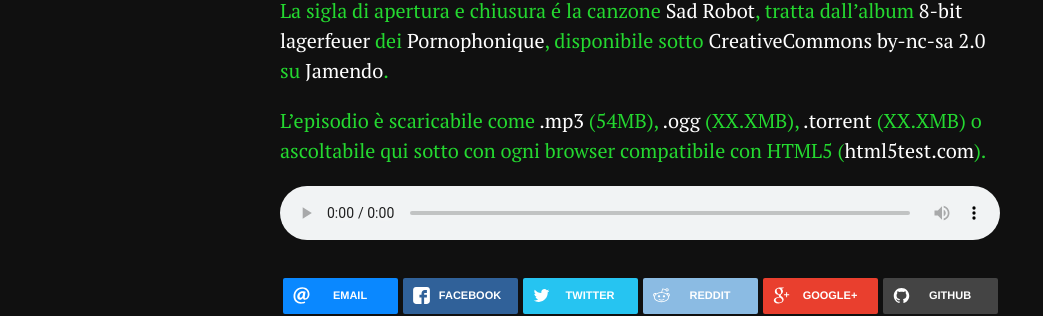
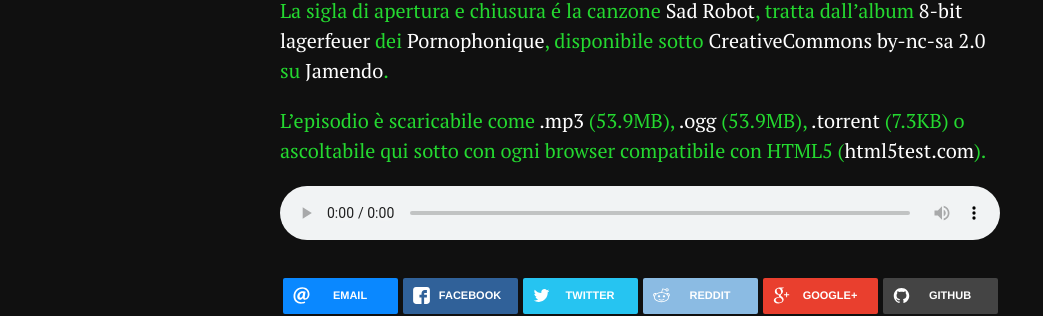
Before and after one commit to geekcookies/geekcookies.github.io, a Jekyll site: the page built from _posts/2016-11-07-episodio-25.md, in a window 1280 px wide and 900 px high, scrolled down 1839 px. Shown: the part 194-510 px from the top of the window, without its empty margins (0-1043 px from the left). Built offline with Jekyll 4.4.1, drawn with Linux system fonts in a browser that asks for light colours; nearby versions of some CDN libraries; comment, search, counter and statistics services are not loaded.

Commit message:
Update 2016-11-07-episodio-25.md

```diff
--- a/_posts/2016-11-07-episodio-25.md
+++ b/_posts/2016-11-07-episodio-25.md
@@ -7,9 +7,9 @@
 short      : "I regali di natale 2016"
 podcast    :
   episode       : geekcookies_ep_25
-  filemp3_size : "54MB"
-  fileogg_size : "XX.XMB"
-  filetorr_size : "XX.XMB"
+  filemp3_size : "53.9MB"
+  fileogg_size : "53.9MB"
+  filetorr_size : "7.3KB"
   filesize     : "56547910"
   length       : "1:57:59"
 ---
```
